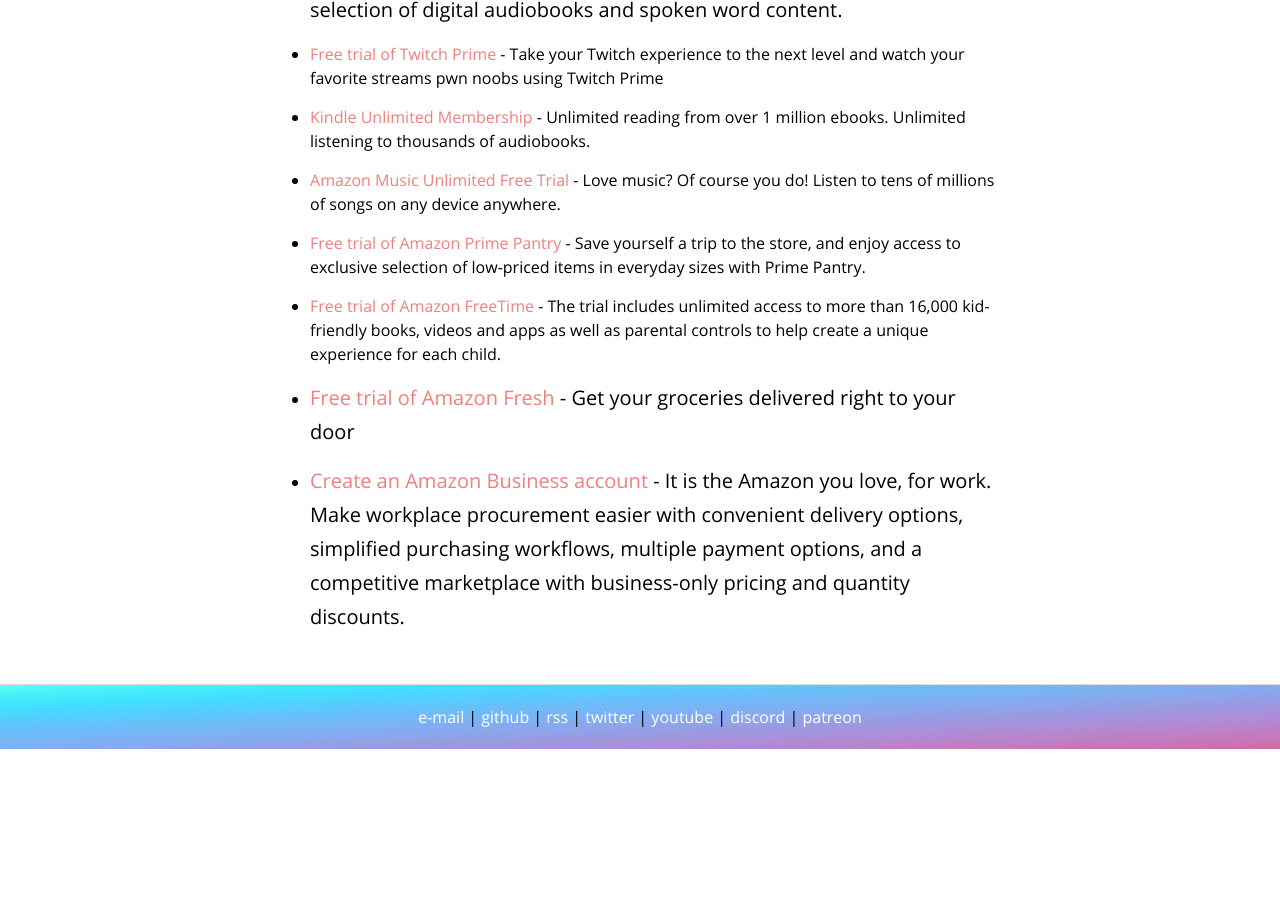
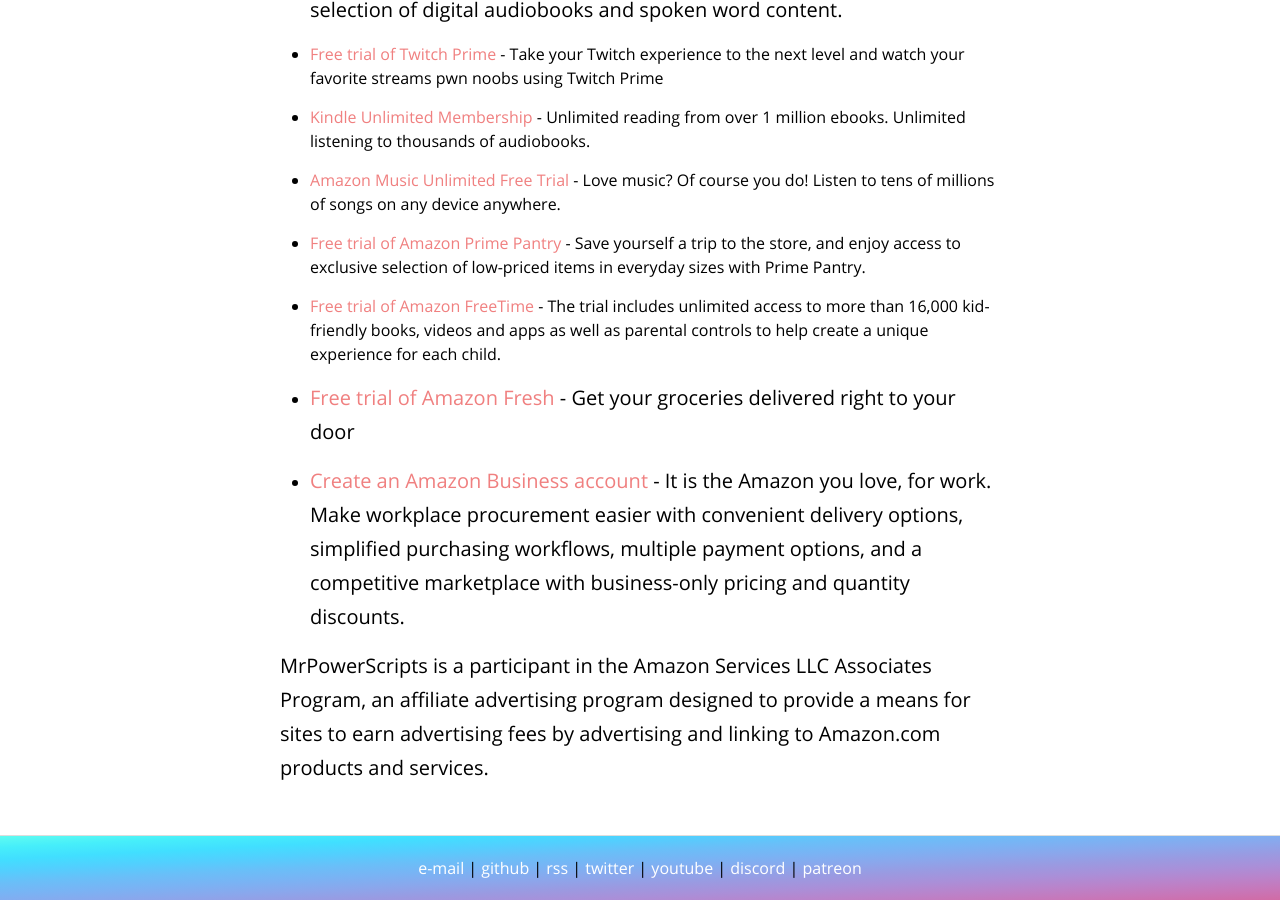
Before and after one commit to MrPowerScripts/MrPowerScripts.com, a Jekyll site: the page built from power-up.md, in a window 1280 px wide and 900 px high, scrolled down 1157 px. Built offline with Jekyll 4.4.1, drawn with Linux system fonts in a browser that asks for light colours; our own code applies the rules of GitHub Pages for plain Markdown files; before the commit the page ends 1906 px from its top, so only the background shows below that.

Commit message:
this needs to be here

```diff
--- a/power-up.md
+++ b/power-up.md
@@ -51,3 +51,5 @@
 - [Free trial of Amazon Fresh](https://amzn.to/2SxS8F8) - Get your groceries delivered right to your door
 
 - [Create an Amazon Business account](https://amzn.to/2XsZg9K) - It is the Amazon you love, for work. Make workplace procurement easier with convenient delivery options, simplified purchasing workflows, multiple payment options, and a competitive marketplace with business-only pricing and quantity discounts.
+
+>MrPowerScripts is a participant in the Amazon Services LLC Associates Program, an affiliate advertising program designed to provide a means for sites to earn advertising fees by advertising and linking to Amazon.com products and services.
```
